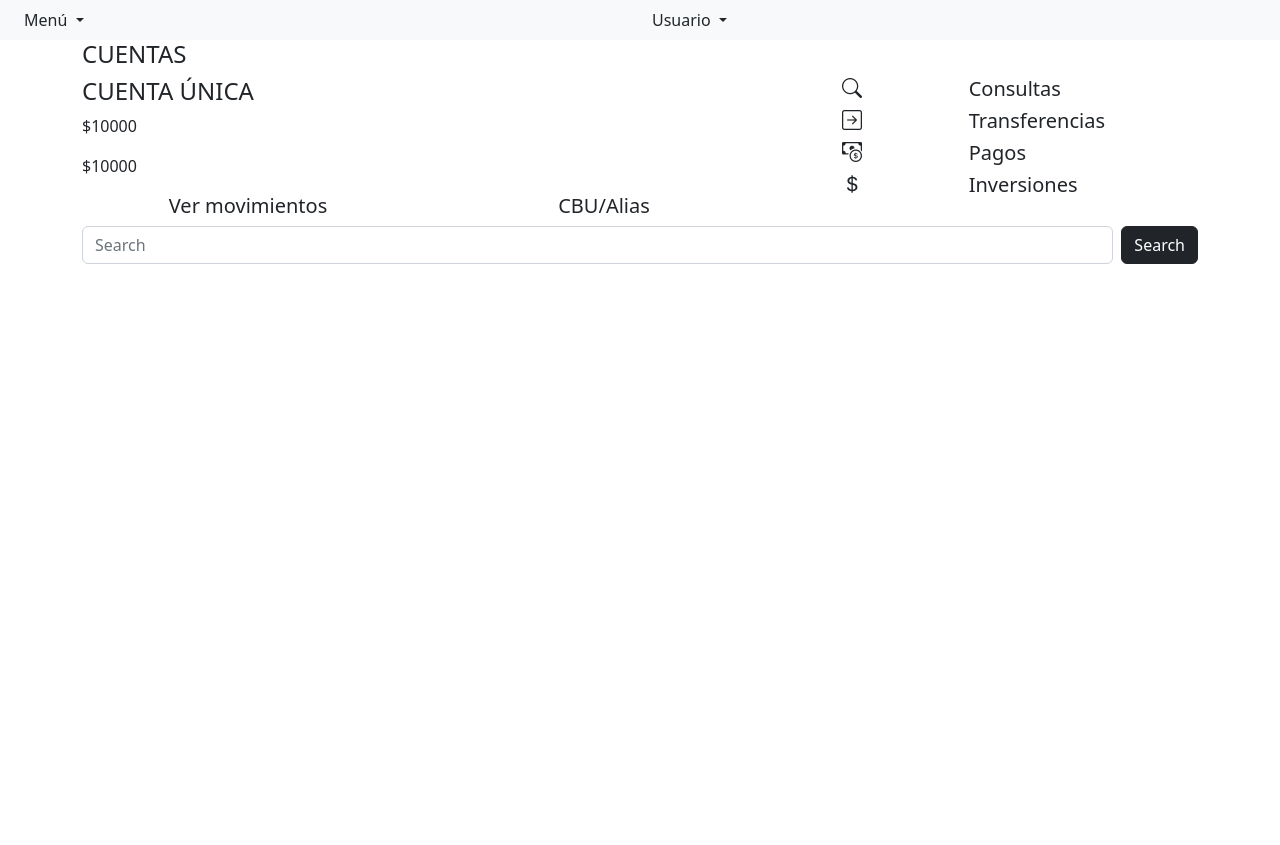
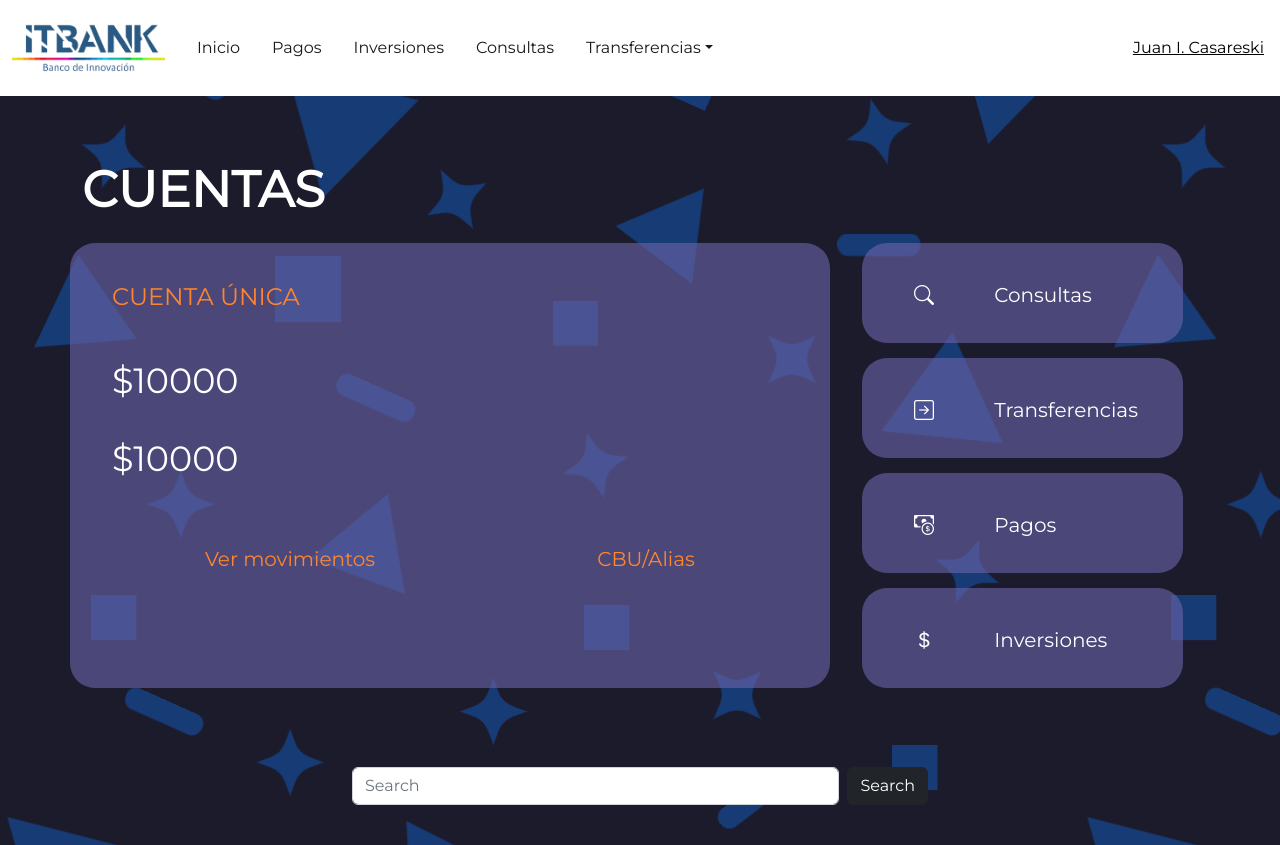
Before and after one commit to JuanICasareski/ITBANK--Com8--Grupo-1, a plain HTML site: page pages/inicio.html in a window 1280 px wide. Before the commit the page ends 800 px from the top, so only its background shows below. Drawn offline with nearby package versions, Linux system fonts and the light colour scheme.

Commit message:
Avances inicio Cuentas

```diff
--- a/css/inicio.css
+++ b/css/inicio.css
@@ -1,6 +1,6 @@
 body
 {
-    background-image: url(img/fondo.png);
+    background-image: url(../assets/fondo.png);
     background-color:#163a75d8 ;
     color: white;
     font-family: 'Montserrat';
@@ -14,7 +14,7 @@ body
 
 #cuentas{
     border-radius: 25px;
-    background-color: #1c1b2cae;
+    background-color: #6a65aa9c;
     margin-top: 15px;
     margin-bottom: 15px;
 }
@@ -28,7 +28,7 @@ body
     border-radius: 25px;
     padding: 40px;
     height: 100px;
-    background-color: #1c1b2cae;
+    background-color: #6a65aa9c;
     margin: 15px;
     margin-left: 20px;
 }
--- a/pages/inicio.html
+++ b/pages/inicio.html
@@ -8,43 +8,59 @@
     <!-- CSS only -->
 <link href="https://cdn.jsdelivr.net/npm/bootstrap@5.2.0-beta1/dist/css/bootstrap.min.css" rel="stylesheet" integrity="sha384-0evHe/X+R7YkIZDRvuzKMRqM+OrBnVFBL6DOitfPri4tjfHxaWutUpFmBp4vmVor" crossorigin="anonymous">
 <link rel="stylesheet" href="https://cdnjs.cloudflare.com/ajax/libs/font-awesome/4.7.0/css/font-awesome.min.css">
-<link href="styles.css" rel="stylesheet" >
+<link href="../css/inicio.css" rel="stylesheet" >
 <link href='https://fonts.googleapis.com/css?family=Montserrat' rel='stylesheet'>
 <link rel="stylesheet" href=
 "https://cdn.jsdelivr.net/npm/bootstrap-icons@1.5.0/font/bootstrap-icons.css" />
 </head>
 <body>
   <section id="navBar">
-    <nav class="navbar navbar-expand-lg bg-light">
+    <nav class="navbar navbar-expand-md bg-white justify-content-between" aria-label="Fourth navbar example">
       <div class="container-fluid">
-        <div class="collapse navbar-collapse" id="navbarSupportedContent">
+          <a class="navbar-brand " href="/#/">
+              <img src="../assets/logo.png" alt="..." height="70">
+          </a>
+          <button class="navbar-toggler" type="button" data-bs-toggle="collapse" data-bs-target="#navbarsExample04"
+              aria-controls="navbarsExample04" aria-expanded="false" aria-label="Toggle navigation">
+              <span class="navbar-toggler-icon"></span>
+          </button>
 
-          <div class="dropdownMenu container">
-            <a class="nav-link dropdown-toggle dropdownMenu" href="#" id="navbarDropdown" role="button" data-bs-toggle="dropdown" aria-expanded="false">
-              Menú
-            </a>
-            <ul class="dropdown-menu" aria-labelledby="navbarDropdown">
-              <li><a class="dropdown-item" href="#">Action</a></li>
-              <li><a class="dropdown-item" href="#">Another action</a></li>
-              <li><hr class="dropdown-divider"></li>
-              <li><a class="dropdown-item" href="#">Something else here</a></li>
-            </ul>
+
+          <div class="collapse navbar-collapse text-white" id="navbarsExample04">
+              <ul class="navbar-nav me-auto mb-2 mb-md-0">
+                  <li class="nav-item mx-2">
+                      <a class="nav-link active" aria-current="page" href="#">Inicio</a>
+                  </li>
+                  <li class="nav-item mx-2">
+                      <a class="nav-link active" aria-current="page" href="#">Pagos</a>
+                  </li>
+                  <li class="nav-item mx-2">
+                      <a class="nav-link active" aria-current="page" href="#">Inversiones</a>
+                  </li>
+                  <li class="nav-item mx-2">
+                      <a class="nav-link active" aria-current="page" href="#">Consultas</a>
+                  </li>
+
+                  <li class="nav-item dropdown mx-2">
+                      <a class="nav-link dropdown-toggle active"  href="#" id="dropdown04" data-bs-toggle="dropdown"
+                          aria-expanded="false">Transferencias</a>
+                      <ul class="dropdown-menu" aria-labelledby="dropdown04">
+                          <li><a class="dropdown-item" href="#">Nueva</a></li>
+                          <li><a class="dropdown-item" href="#">Historial</a></li>
+                      </ul>
+                  </li>
+              </ul>
           </div>
-            <div class="dropdownUser container">
-            <a class="nav-link dropdown-toggle dropdownUser" href="#" id="navbarDropdown" role="button" data-bs-toggle="dropdown" aria-expanded="false">
-              Usuario
-            </a>
-             <!-- <ul class="dropdown-menu" aria-labelledby="navbarDropdown">
-              <li><a class="dropdown-item" href="#">Action</a></li>
-              <li><a class="dropdown-item" href="#">Another actaion</a></li>
-              <li><hr class="dropdown-divider"></li>
-              <li><a class="dropdown-item" href="#">Something else here</a></li>
-            </ul>  -->
-          </div>
+      </div>
 
-        </div>
+      <div class="col-12 col-sm-12 col-md-3 mt-2 mt-sm-2 mt-md-0 d-flex justify-content-end" >
+          <!--- Placeholder para boton de inicio de sesion/nombre --->
+          <a class="mx-3 text-black">
+              Juan I. Casareski
+          </a>
       </div>
-    </nav>
+  </nav>
+
   </section>
 
   <section>
```
